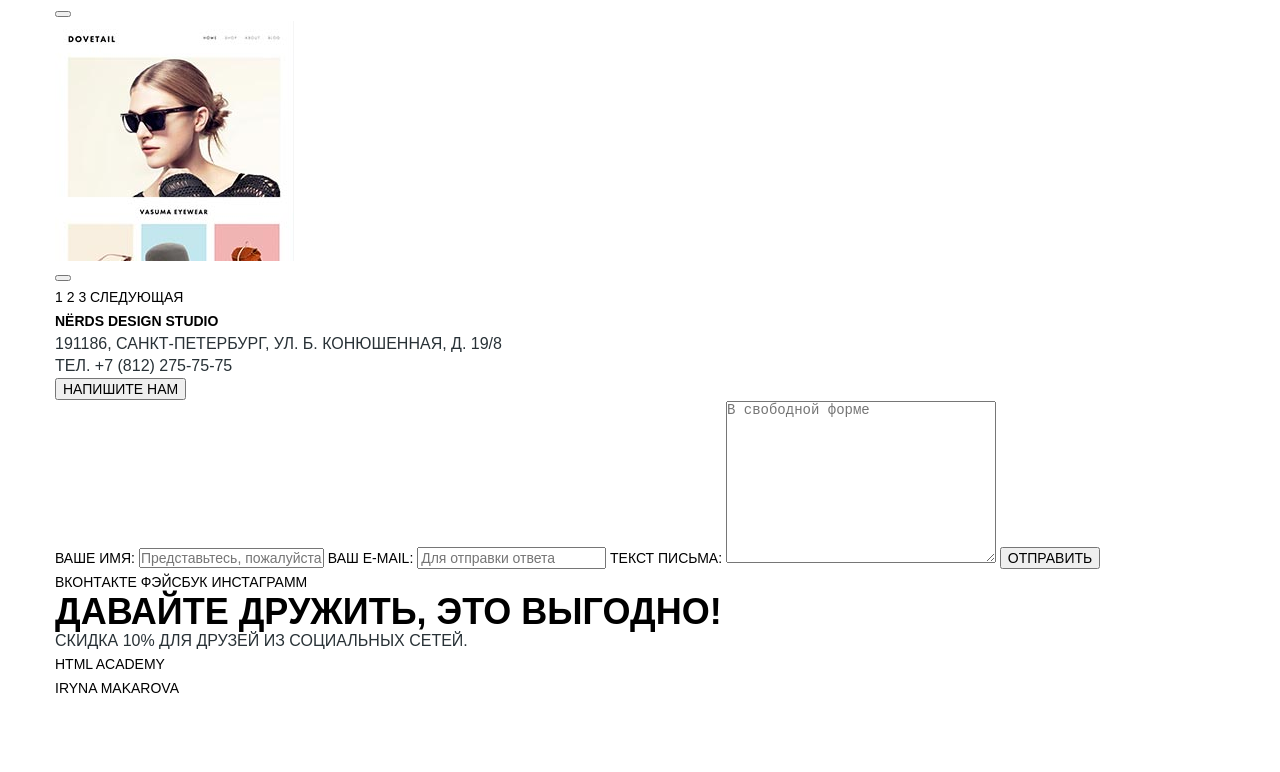
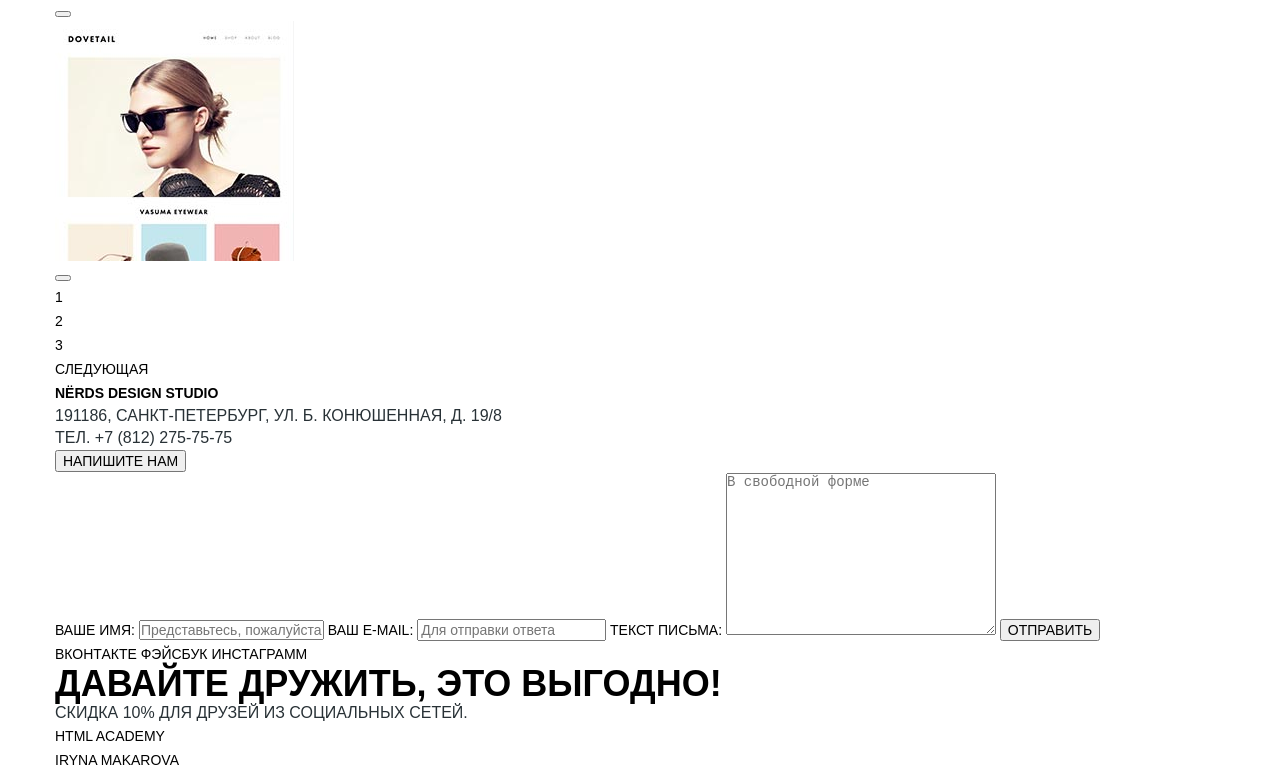
Before and after one commit to Iriyamak/nerds, a plain HTML site: page shop.html in a window 1280 px wide. Shown: the part 1798-2570 px from the top of the page. Before the commit the page ends 2498 px from the top, so only its background shows below. Drawn offline with Linux system fonts and the light colour scheme.

Commit message:
markup improving

```diff
--- a/shop.html
+++ b/shop.html
@@ -125,10 +125,12 @@
         </div>
       </article>
       <div class="paginator">
-        <a href="#">1</a>
-        <a href="#">2</a>
-        <a href="#">3</a>
-        <a href="#">СЛЕДУЮЩАЯ</a>
+        <ul>
+          <li><a href="#">1</a></li>
+          <li><a href="#">2</a></li>
+          <li><a href="#">3</a></li>
+          <li><a href="#">СЛЕДУЮЩАЯ</a></li>
+        </ul>
       </div>
     </section>
     <div class="map">
```
Also changed, not shown: index.html (+3 -3 lines).
